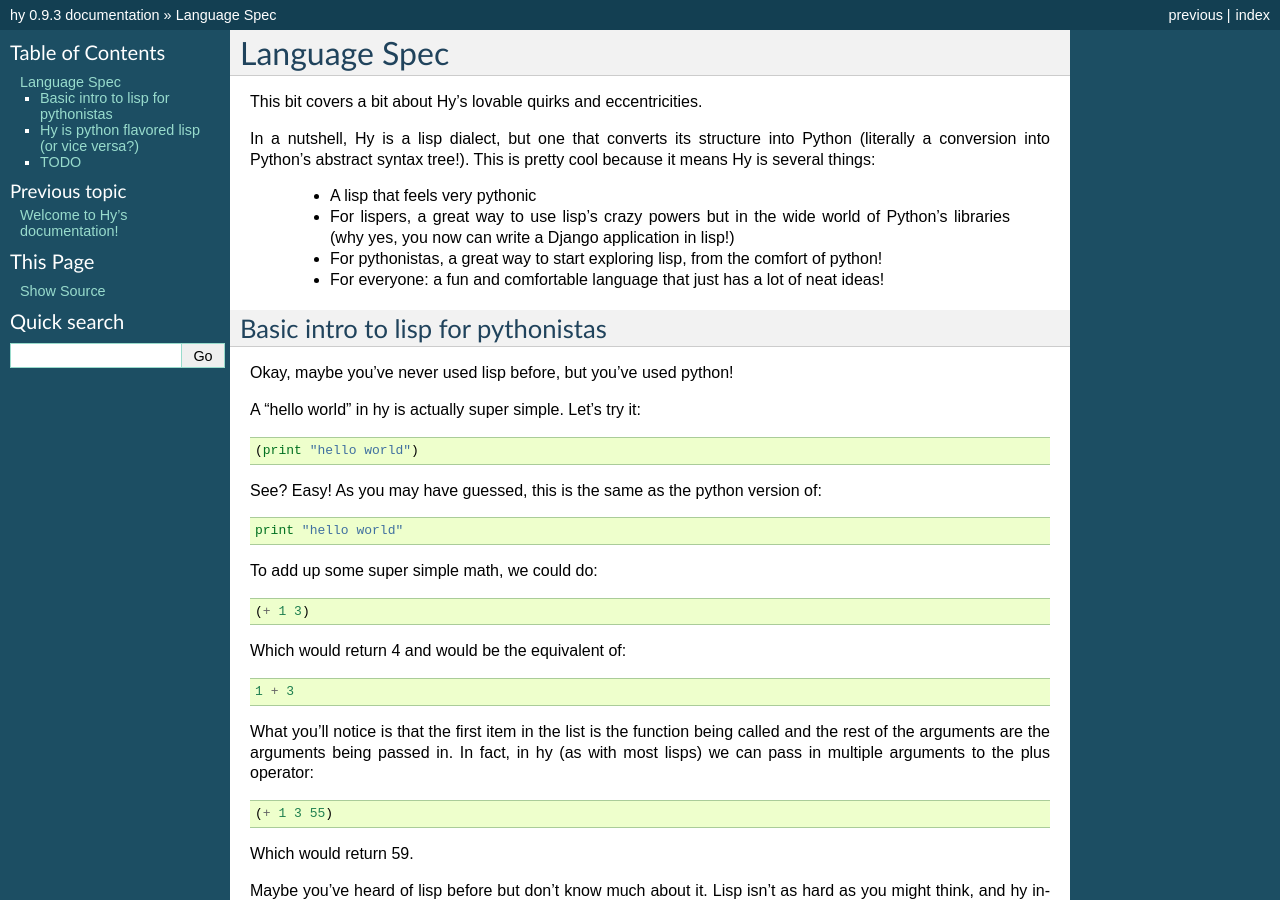
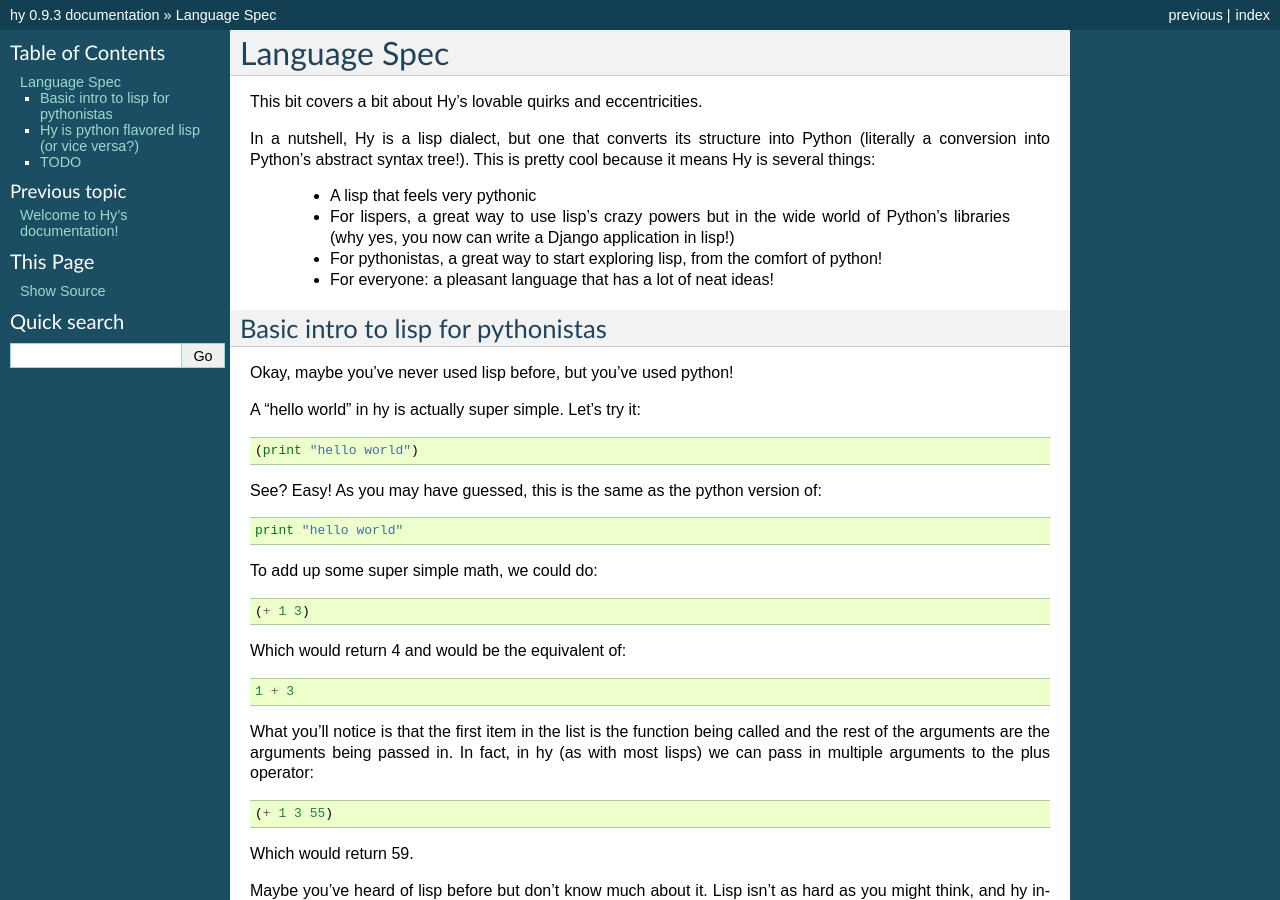
Before and after one commit to hylang/hy, a Sphinx documentation site: the page built from docs/language/index.rst, in a window 1280 px wide and 900 px high. Built offline with Sphinx 7.4.7, drawn with Linux system fonts in a browser that asks for light colours.

Commit message:
Don't say "comfortable" twice so close to each other

```diff
--- a/docs/language/index.rst
+++ b/docs/language/index.rst
@@ -14,8 +14,7 @@ things:
    application in lisp!)
  - For pythonistas, a great way to start exploring lisp, from the
    comfort of python!
- - For everyone: a fun and comfortable language that just has a lot of
-   neat ideas!
+ - For everyone: a pleasant language that has a lot of neat ideas!
 
 
 Basic intro to lisp for pythonistas
```
